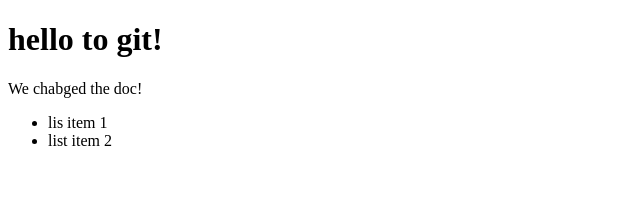
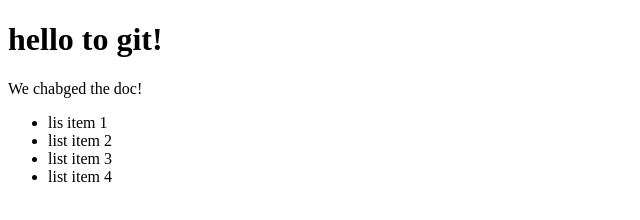
Before and after one commit to ZhagparovArman/git-tutorial, a plain HTML site: page index.html in a window 1280 px wide. Shown: the whole page, without its empty margins (0-640 px from the left). Drawn offline with Linux system fonts and the light colour scheme.

Commit message:
added lists

```diff
--- a/index.html
+++ b/index.html
@@ -12,6 +12,8 @@
     <ul>
         <li>lis item 1</li>
         <li>list item 2</li>
+        <li>list item 3</li>
+        <li>list item 4</li>
     </ul>
 </body>
 </html>
```
